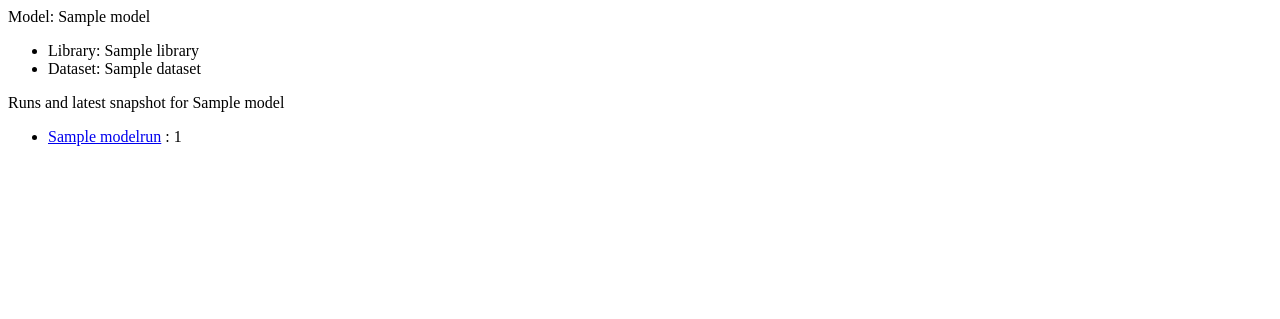
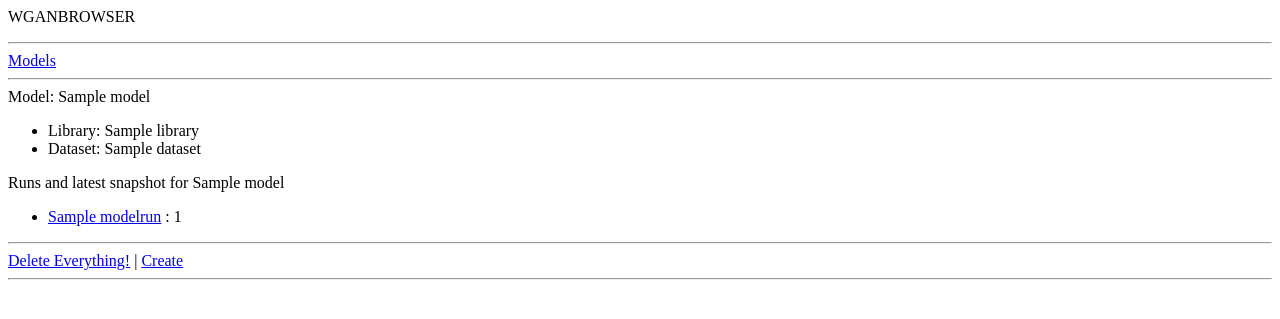
Before and after one commit to mattjwarren/django-wganmgr, a Django app: page /wganbrowser/model_detail/1/ in a window 1280 px wide. Shown: the top 319 px of the page. Run offline with Django 4.2, Linux system fonts and the light colour scheme; tables that the repository leaves empty hold one stand-in row (values such as "Sample post").

Commit message:
more models pages and template inheritance

```diff
--- a/wganmgr/wganbrowser/templates/wganbrowser/model/model_detail.html
+++ b/wganmgr/wganbrowser/templates/wganbrowser/model/model_detail.html
@@ -1,3 +1,5 @@
+{% extends "wganbrowser/page_base.html" %}
+{% block content %}
     {% if model %}
         Model: {{ model.name }}
         <ul>
@@ -19,3 +21,10 @@
     {% else %}
         <p>Model {{ model_id }} not found.</p>
     {% endif %}
+{% endblock %}
+{% block content_menu %}
+    <hr></hr>
+    <a href="{% url 'wganbrowser:model_delete' model.id %}">Delete Everything!</a> |
+    <a href="{% url 'wganbrowser:model_create' %}">Create</a>
+    <hr></hr>
+{% endblock %}
--- /dev/null
+++ b/wganmgr/wganbrowser/templates/wganbrowser/page_base.html
@@ -0,0 +1,19 @@
+<div id="banner">{% block banner %}<p>WGANBROWSER</p>{% endblock %}</div>
+
+<div id="navigation">
+    {% block navigation %}
+        <hr></hr>
+        <a href="{% url 'wganbrowser:models' %}">Models</a>
+        <hr></hr>
+    {% endblock %}
+</div>
+
+<div id="messages">
+    {% block messages %}
+        {% if message %}{{ message }}{% endif %}
+    {% endblock %}
+</div>
+
+<div id="content">{% block content %}{% endblock %}</div>
+
+<div id="content_menu">{% block content_menu %}{% endblock %}</div>
--- a/wganmgr/wganbrowser/urls.py
+++ b/wganmgr/wganbrowser/urls.py
@@ -5,18 +5,22 @@ from . import views
 app_name = 'wganbrowser'
 urlpatterns = [
     path('', views.index, name='index'),
+    #/wganbrowser/models/
+    path('models/',views.models,name='models'),
     #/wganbrowser/model_detail/{model_id}/
     path('model_detail/<int:model_id>/',views.model_detail,name='model_detail'),
     #/wganbrwoser/model_create/
     path('model_create/',views.model_create,name='model_create'),
     #/wganbrwoser/model_save/
     path('model_save/',views.model_save,name='model_save'),
-    #/wganbrowser/model_detail/{model_id}/
+    #/wganbrwoser/model_delete/
+    path('model_delete/<int:model_id>/',views.model_delete,name='model_delete'),
+    #/wganbrowser/dataset_detail/{dataset_id}/
     path('dataset_detail/<int:dataset_id>/',views.dataset_detail,name='dataset_detail'),
-    #/wganbrowser/model_detail/{model_id}/
+    #/wganbrowser/modelrun_detail/{modelrun_id}/
     path('modelrun_detail/<int:modelrun_id>/',views.modelrun_detail,name='modelrun_detail'),
-    #/wganbrowser/model_detail/{model_id}/
+    #/wganbrowser/modelsnapshot_detail/{modelsnapshot_id}/
     path('modelsnapshot_detail/<int:modelsnapshot_id>/',views.modelsnapshot_detail,name='modelsnapshot_detail'),
-    #/wganbrowser/model_detail/{model_id}/
+    #/wganbrowser/library_detail/{library_id}/
     path('library_detail/<int:library_id>/',views.library_detail,name='library_detail'),
 ]
--- a/wganmgr/wganbrowser/views.py
+++ b/wganmgr/wganbrowser/views.py
@@ -10,6 +10,11 @@ from .forms import *
 def index(request):
     return HttpResponse("Hello, world. You're at the wgan browser index.")
 
+def models(request):
+    all_models=model.objects.all()
+    context={'models':all_models}
+    return render(request,'wganbrowser/model/models.html',context)
+
 def model_detail(request,model_id):
     selected_model = model.objects.get(pk=model_id)
     runs = modelRun.objects.filter(model=model_id)
@@ -20,7 +25,6 @@ def model_detail(request,model_id):
         latest_snapshots=modelSnapshot.objects.filter(modelRun=run.id).order_by('-checkpoint')
         if(latest_snapshots.count()>0):
             latest_snapshot=latest_snapshots[0]
-
         runs_with_snapshot[run]=latest_snapshot
 
     context={
@@ -28,6 +32,7 @@ def model_detail(request,model_id):
         'model':selected_model,
         'runs_with_snapshot':runs_with_snapshot,
     }
+
     return render(request,'wganbrowser/model/model_detail.html',context)
 
 def model_create(request):
@@ -44,10 +49,15 @@ def model_save(request):
                             library=data['library'],
                             dataset=data['dataset'])
             new_model.save()
-            return model_detail(request,new_model.id)
+            return models(request)
     else:
         return model_create(request)
 
+def model_delete(request,model_id):
+    selected_model = model.objects.get(pk=model_id)
+    if selected_model:
+        selected_model.delete()
+    return models(request)
 
 def dataset_detail(request,dataset_id):
     return HttpResponse("Looking at details for dataset</br> %s" % str(get_object_or_404(dataset,pk=dataset_id)))
```
Also changed, not shown: wganmgr/wganbrowser/templates/wganbrowser/model/model_create.html (+9 -7 lines), wganmgr/wganbrowser/templates/wganbrowser/model/models.html (added, +14 -0 lines). Lines whose indentation alone changed are shown as unchanged.
